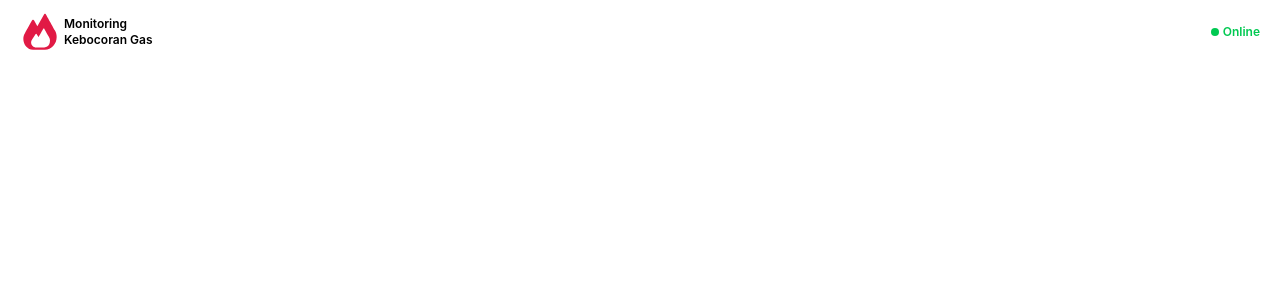
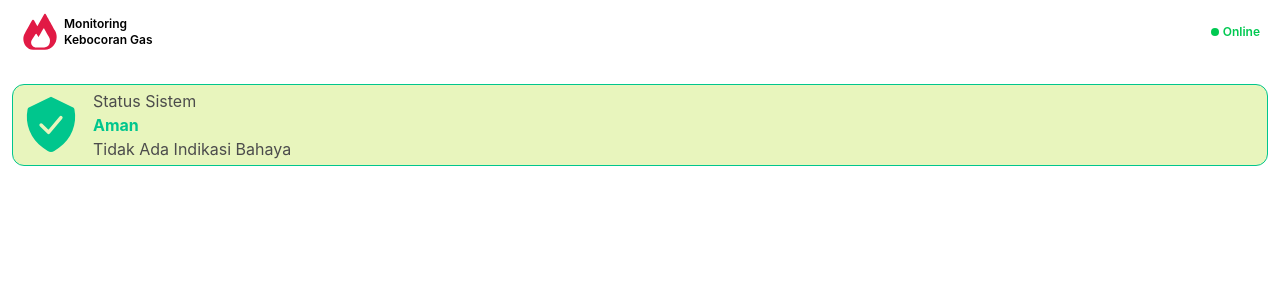
Before and after one commit to primatara42/lpg-leakage-iot, a Vue app in the folder frontend/: page / in a window 1280 px wide. Shown: the top 300 px of the page. Built offline with nearby package versions, Linux system fonts and the light colour scheme.

Commit message:
feat(system-status): create system status card

```diff
--- a/frontend/src/App.vue
+++ b/frontend/src/App.vue
@@ -1,7 +1,9 @@
 <script setup lang="ts">
 import Header from "./components/Header.vue";
+import Main from "./components/Main.vue";
 </script>
 
 <template>
   <Header />
+  <Main />
 </template>
--- a/frontend/src/components/Header.vue
+++ b/frontend/src/components/Header.vue
@@ -1,5 +1,5 @@
 <template>
-  <div class="flex items-center justify-between py-3 px-5">
+  <div class="flex items-center justify-between py-3 px-5 bg-danger">
     <div class="flex items-center gap-x-1">
       <div>
         <img
--- /dev/null
+++ b/frontend/src/components/Main.vue
@@ -0,0 +1,23 @@
+<template>
+  <section class="px-3 py-5">
+    <div
+      class="flex items-center p-1 gap-2 border rounded-xl border-[#00C68D] bg-[#E8F5BD] text-[#4C4C4C]"
+    >
+      <div>
+        <img
+          class="w-17"
+          :src="safeStatusSystemIcon"
+          alt="System Status Icon"
+        />
+      </div>
+      <div>
+        <h2 class="">Status Sistem</h2>
+        <h2 class="font-bold text-[#00C68D]">Aman</h2>
+        <h2>Tidak Ada Indikasi Bahaya</h2>
+      </div>
+    </div>
+  </section>
+</template>
+<script setup>
+import safeStatusSystemIcon from "../assets/icons/safe-status-system-icon.svg";
+</script>
```
Also changed, not shown: frontend/src/assets/icons/safe-status-system-icon.svg (added).
